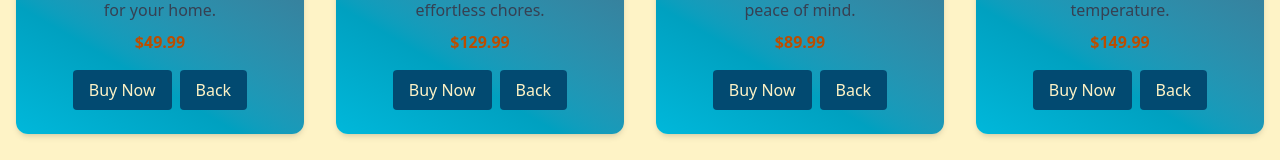
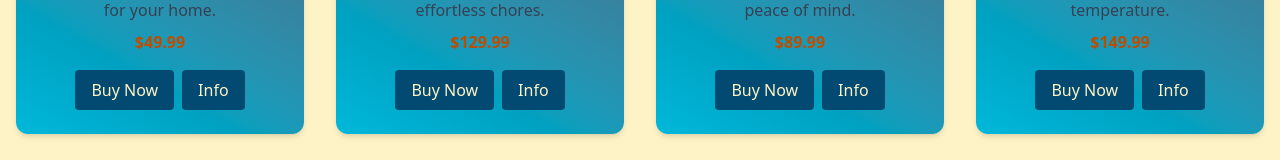
Before and after one commit to Mo-3adel/E-commerce-demo, a React (Vite) app: page /products in a window 1280 px wide. Shown: the part 438-598 px from the top of the page. Built offline with nearby package versions, Linux system fonts and the light colour scheme.

Commit message:
update product details page and styling

```diff
--- a/src/pages/products.jsx
+++ b/src/pages/products.jsx
@@ -30,10 +30,10 @@ const Products = () => {
                   Buy Now
                 </button>
                 <Link
-                    to="/product"
+                    to={`/products/${product.id}`}
                     className="bg-sky-900 text-amber-100 px-4 py-2 rounded hover:bg-sky-700 inline-block"
                 >
-                    Back
+                    Info
                 </Link>
                 {cartItem && cartItem.quantity > 0 && (
                   <button
```
